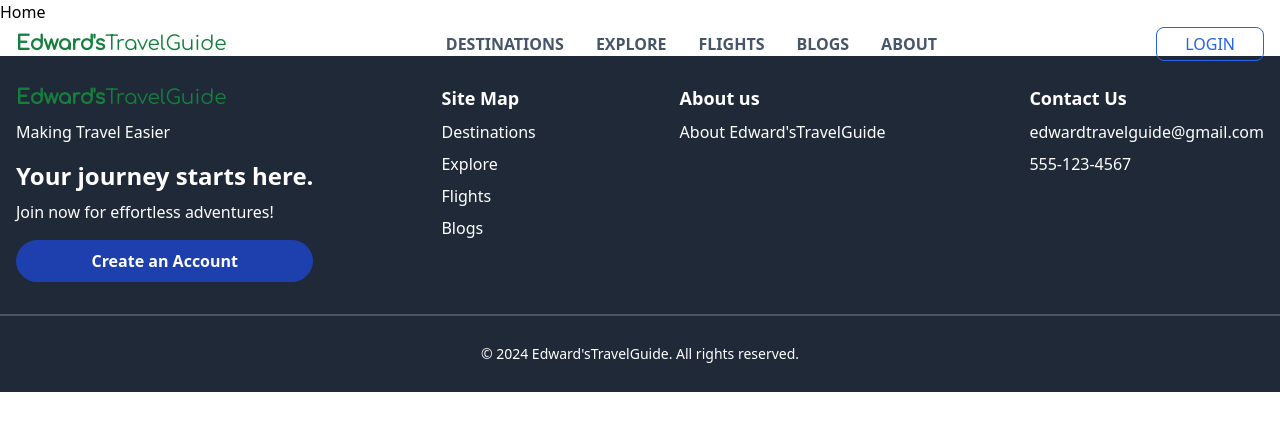
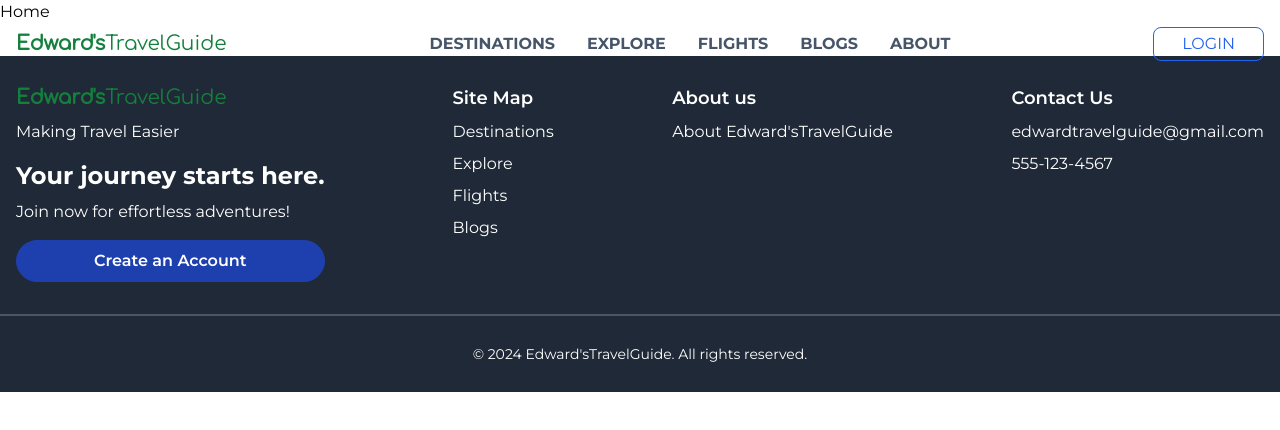
Before and after one commit to EdwardLumbs/Travel-Guide-Project, a React (Vite) app in the folder client/: page / in a window 1280 px wide. Shown: the top 430 px of the page. Built offline with nearby package versions, Linux system fonts and the light colour scheme; no server answers.

Commit message:
Changed default font family

```diff
--- a/client/src/index.css
+++ b/client/src/index.css
@@ -1,4 +1,5 @@
 @import url('https://fonts.googleapis.com/css2?family=Comfortaa&display=swap');
+@import url('https://fonts.googleapis.com/css2?family=Montserrat:ital,wght@0,100..900;1,100..900&display=swap');
 
 @tailwind base;
 @tailwind components;
--- a/client/tailwind.config.js
+++ b/client/tailwind.config.js
@@ -7,7 +7,8 @@
   theme: {
     extend: {
       fontFamily: {
-        logo: ['Comfortaa']
+        logo: ['Comfortaa'],
+        sans: ['Montserrat']
       }
     },
   },
```
